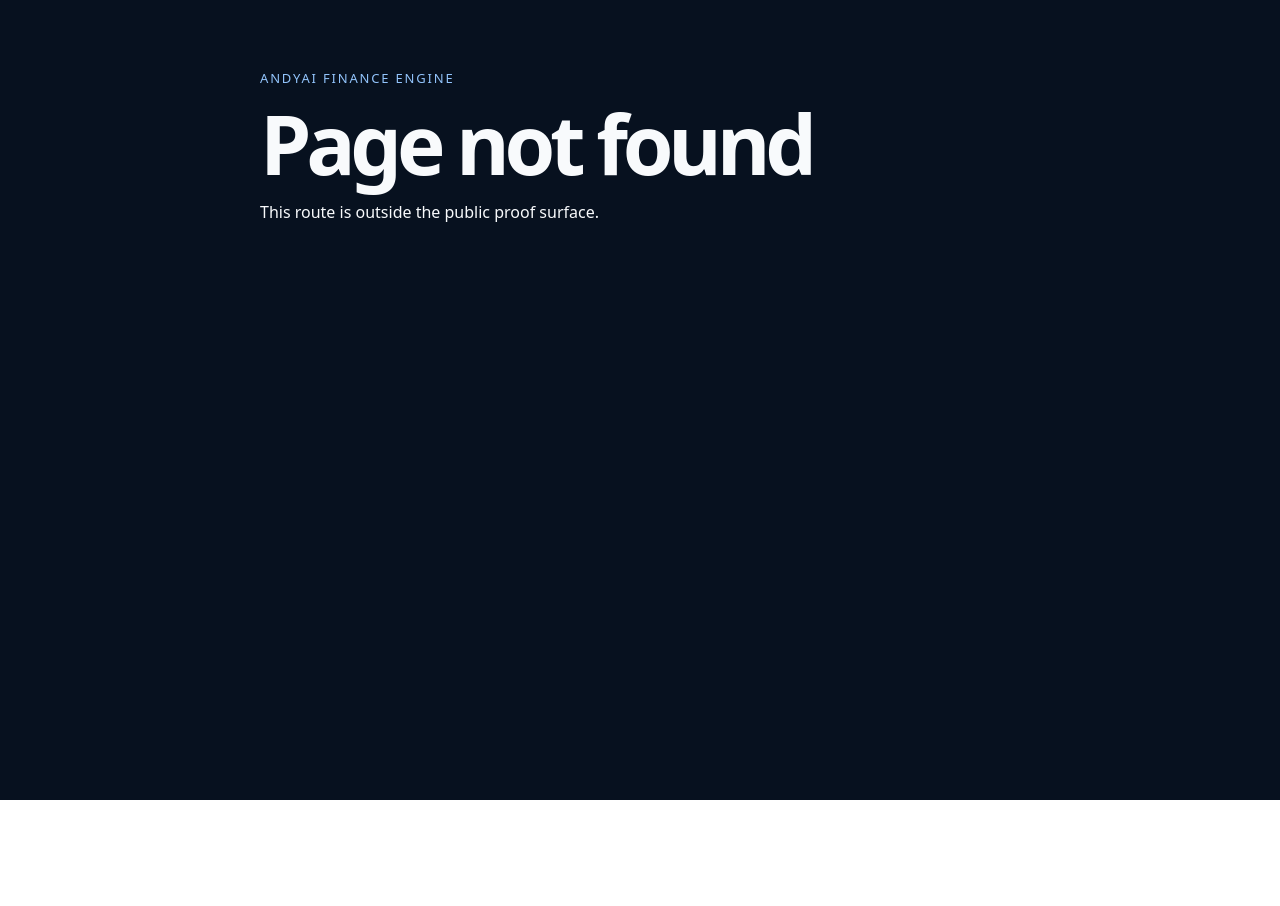
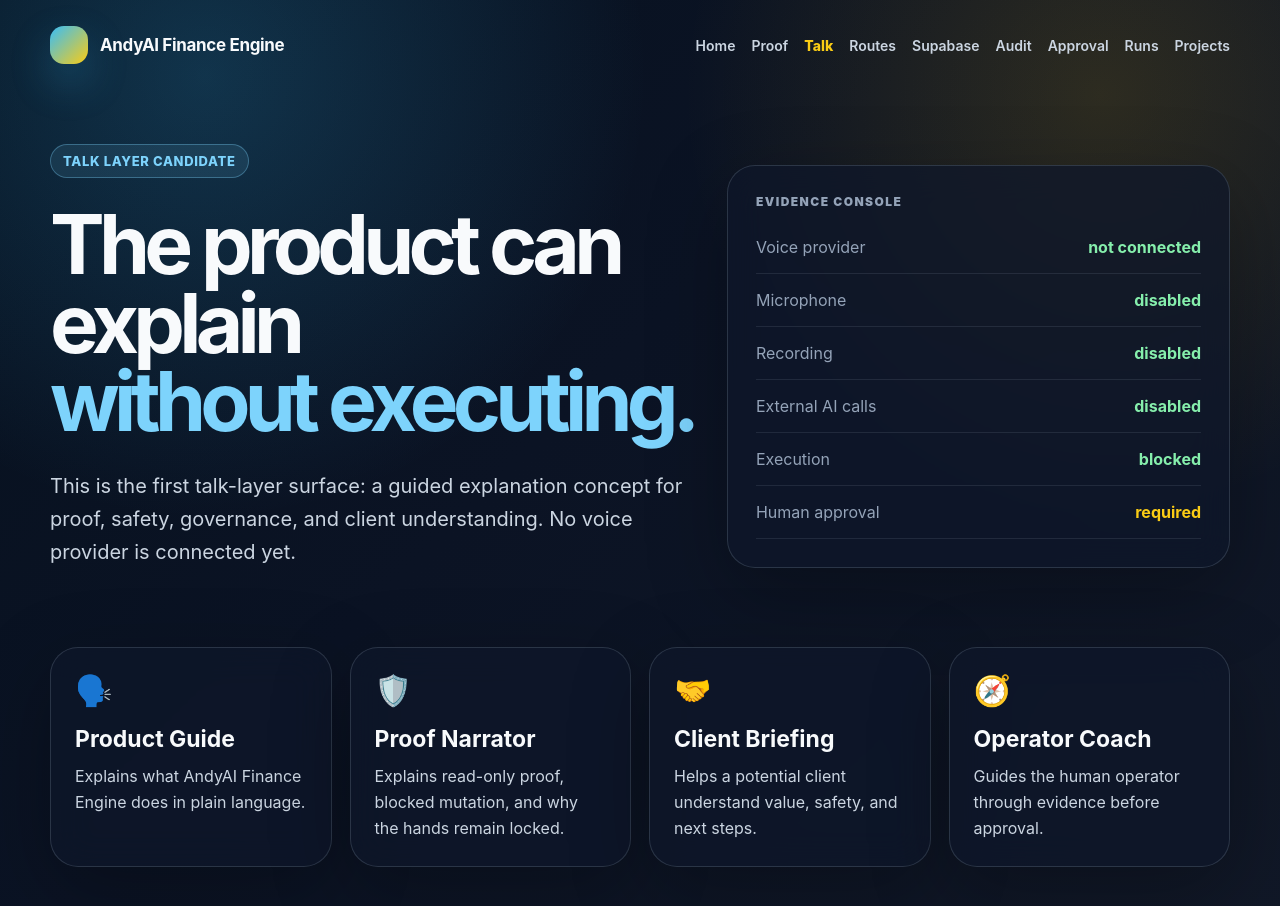
Before and after one commit to kolundzic/andyai-finance-engine, a Next.js app: page /talk in a window 1280 px wide. Before the commit this address had no page. Shown: the top 906 px of the page. Before the commit the page ends 800 px from the top, so only its background shows below. Built offline with nearby package versions, Linux system fonts and the light colour scheme.

Commit message:
feat: add v14.3.0 talk layer static page

```diff
--- /dev/null
+++ b/app/talk/page.tsx
@@ -0,0 +1,33 @@
+import { EvidenceConsole, FeatureGrid, PrestigePage } from "../../src/ui/finance-prestige-system";
+
+export const metadata = {
+  title: "AndyAI Finance Engine — Talk Layer Candidate",
+  description: "A guided explanation layer for proof, safety, and human approval.",
+};
+
+export default function TalkPage() {
+  return (
+    <PrestigePage
+      active="/talk"
+      badge="Talk Layer Candidate"
+      title="The product can explain"
+      accent="without executing."
+      lead="This is the first talk-layer surface: a guided explanation concept for proof, safety, governance, and client understanding. No voice provider is connected yet."
+      right={<EvidenceConsole rows={[
+        ["Voice provider", "not connected", "green"],
+        ["Microphone", "disabled", "green"],
+        ["Recording", "disabled", "green"],
+        ["External AI calls", "disabled", "green"],
+        ["Execution", "blocked", "green"],
+        ["Human approval", "required", "gold"],
+      ]} />}
+    >
+      <FeatureGrid items={[
+        ["🗣️", "Product Guide", "Explains what AndyAI Finance Engine does in plain language."],
+        ["🛡️", "Proof Narrator", "Explains read-only proof, blocked mutation, and why the hands remain locked."],
+        ["🤝", "Client Briefing", "Helps a potential client understand value, safety, and next steps."],
+        ["🧭", "Operator Coach", "Guides the human operator through evidence before approval."],
+      ]} />
+    </PrestigePage>
+  );
+}
--- a/package.json
+++ b/package.json
@@ -1,6 +1,6 @@
 {
   "name": "andyai-finance-engine",
-  "version": "14.2.0",
+  "version": "14.3.0",
   "private": true,
   "description": "AndyAI Finance Engine — public showcase powered by a governed financial modeling core.",
   "scripts": {
```
Also changed, not shown: 3 other files (tests, documents, lock files or other folders).
